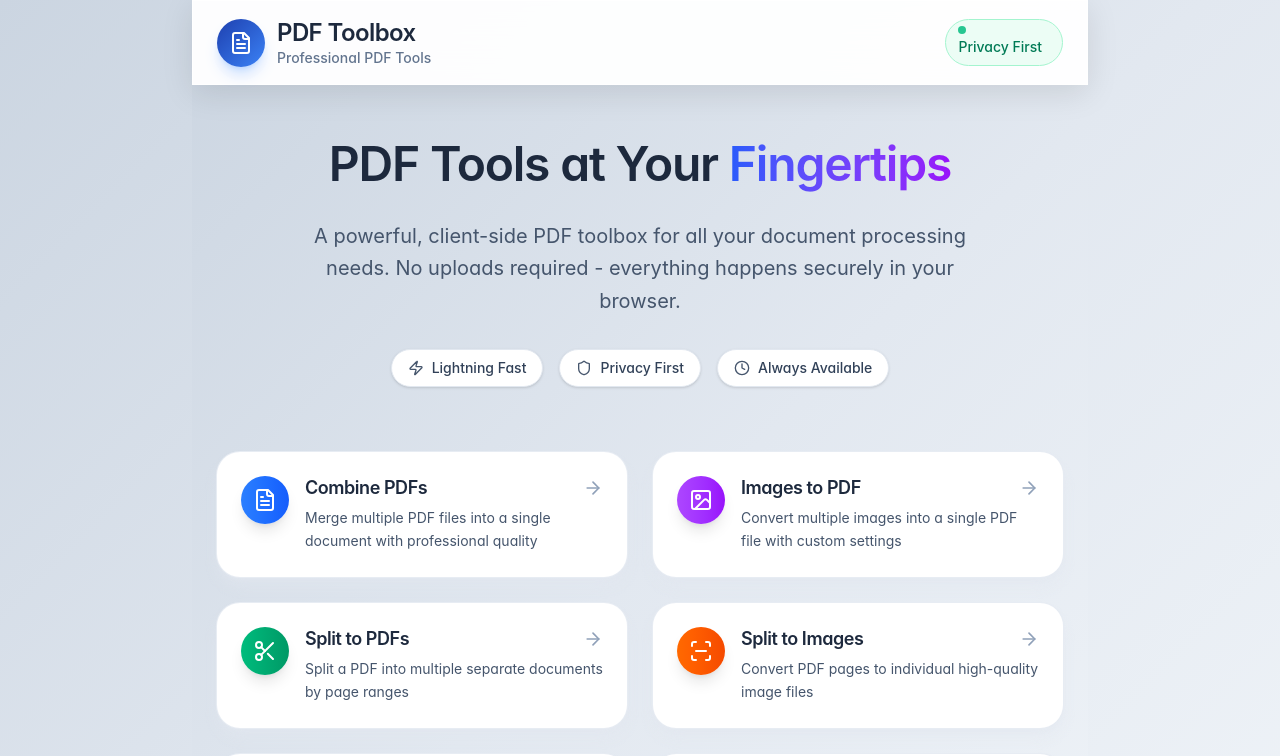
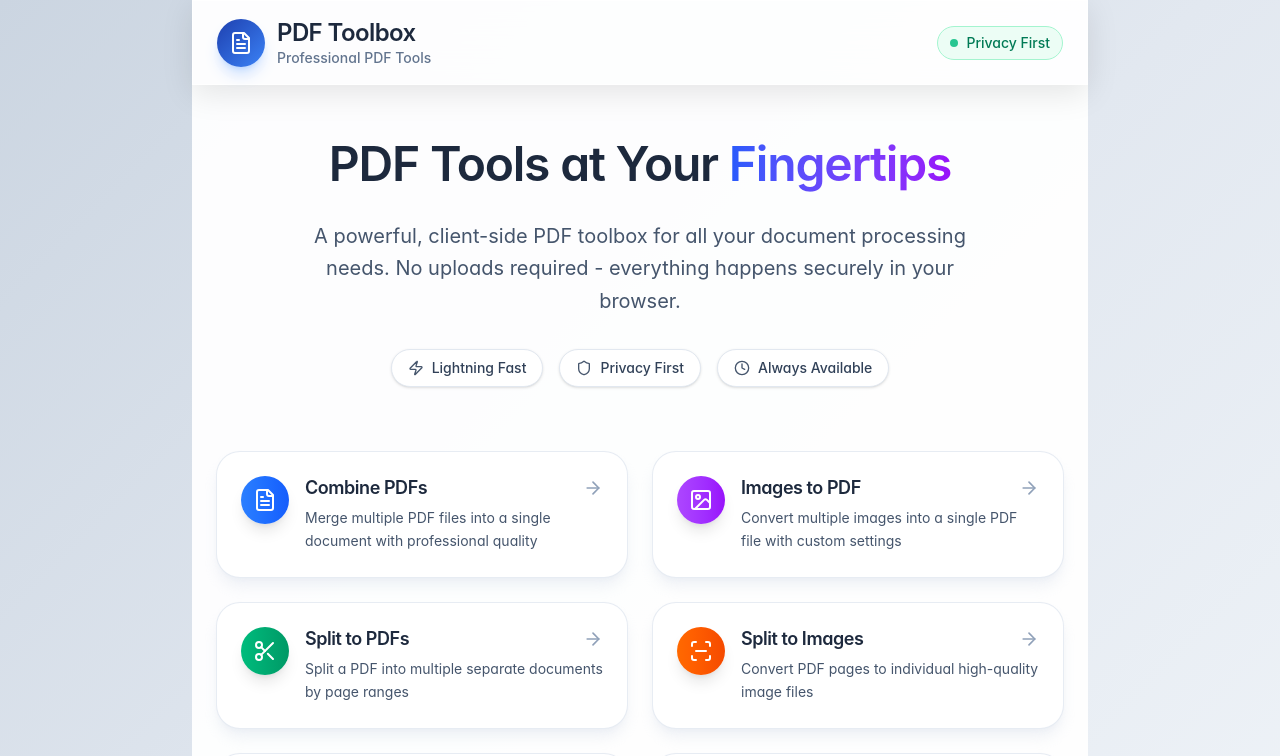
Before and after one commit to whitestrannik/my-pdf-toolbox, a React (Vite) app: page / in a window 1280 px wide. Shown: the top 756 px of the page. Built offline with nearby package versions, Linux system fonts and the light colour scheme; the HTML template or start-up script is replaced by a standard one.

Commit message:
Fix Background Contrast & Privacy First Alignment: Added content background, improved dot positioning

```diff
--- a/src/App.tsx
+++ b/src/App.tsx
@@ -12,6 +12,7 @@ function AppContent() {
       {!isHomePage && <Navigation />}
 
       <main className="flex-grow">
+        <div className="bg-white/95 min-h-full">
           <Routes>
             <Route path="/" element={<HomePage />} />
             <Route path="/combine" element={<CombinePDFsView />} />
@@ -20,6 +21,7 @@ function AppContent() {
             <Route path="/compress" element={<CompressPDFView />} />
             <Route path="/reorder" element={<ReorderPagesView />} />
           </Routes>
+        </div>
       </main>
 
       <Footer />
--- a/src/components/Header.tsx
+++ b/src/components/Header.tsx
@@ -23,11 +23,13 @@ export const Header: React.FC = () => {
         </Link>
 
         <div className="flex items-center space-x-3">
-          <div className="hidden sm:flex items-center space-x-2 px-3 py-1.5 bg-emerald-50 border border-emerald-200 rounded-full tooltip-container">
-            <div className="w-2 h-2 bg-emerald-500 rounded-full animate-pulse flex-shrink-0"></div>
-            <span className="text-sm font-medium text-emerald-700 leading-none">
-              Privacy First
-            </span>
+          <div className="hidden sm:flex items-center px-3 py-1.5 bg-emerald-50 border border-emerald-200 rounded-full tooltip-container">
+            <div className="relative flex items-center space-x-2">
+              <div className="w-2 h-2 bg-emerald-500 rounded-full animate-pulse flex-shrink-0"></div>
+              <span className="text-sm font-medium text-emerald-700">
+                Privacy First
+              </span>
+            </div>
             <div className="tooltip">
               100% client-side processing. No data ever leaves your device.
             </div>
```
Lines whose indentation alone changed are shown as unchanged.
